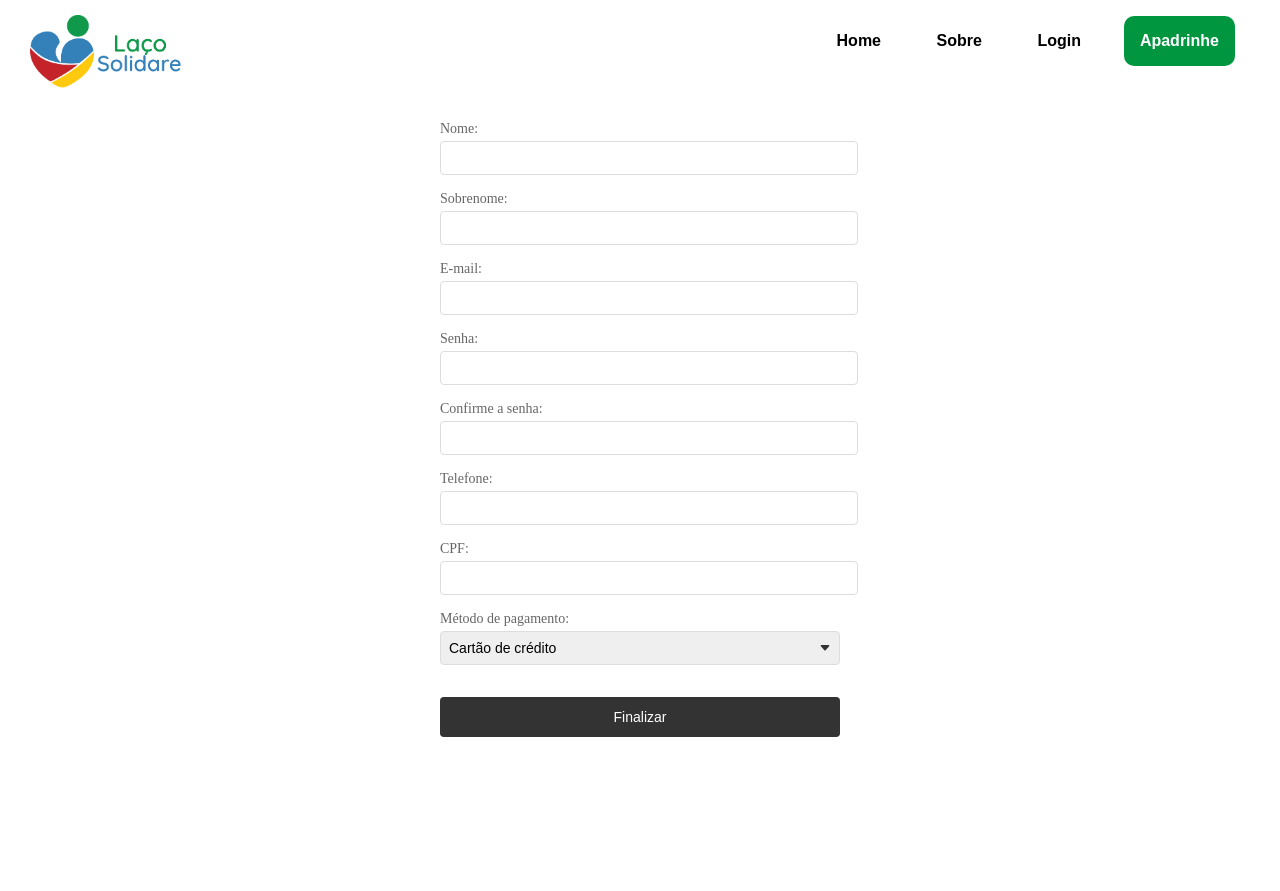
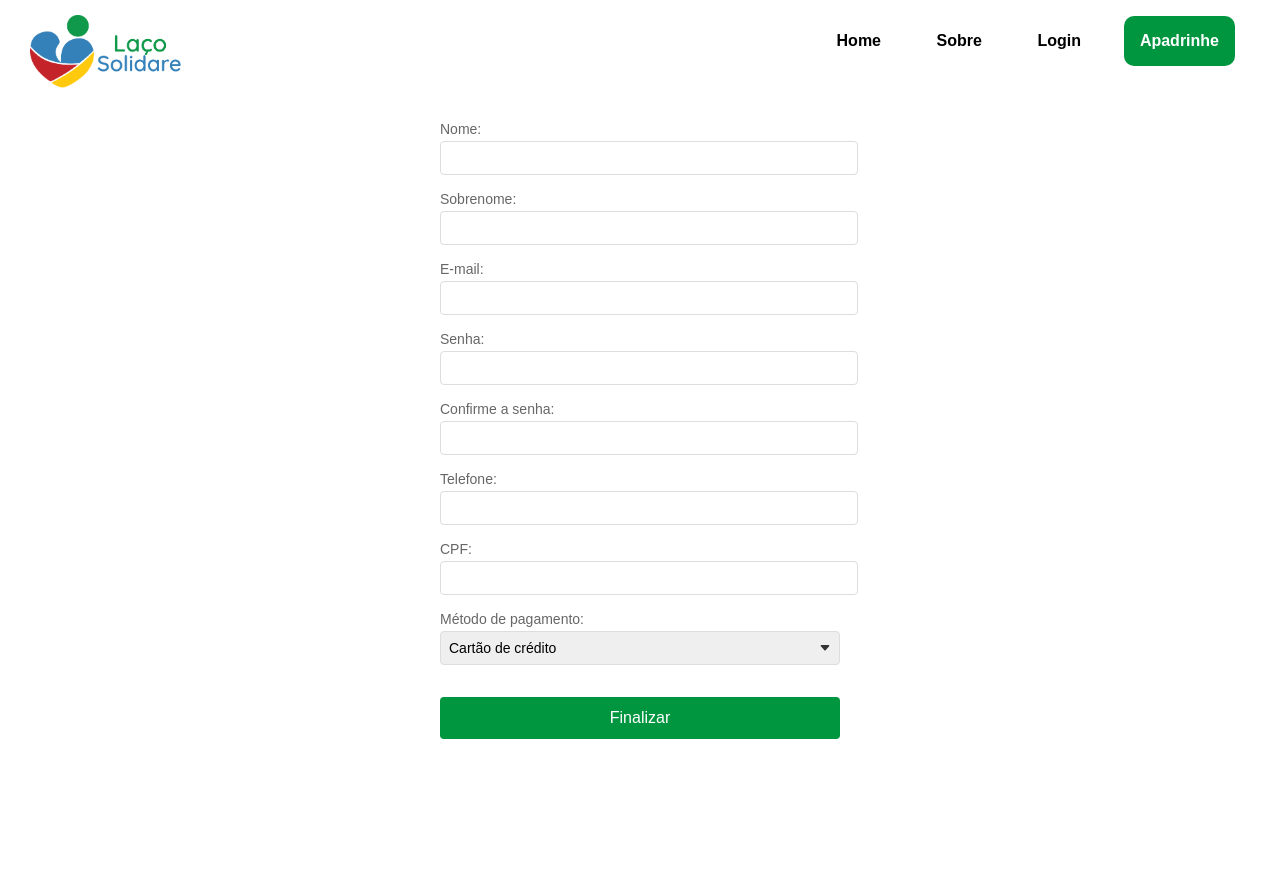
Before and after one commit to amandaaluzc/solidare-g5, a Django app: page /registrar/ in a window 1280 px wide. Run offline with Django 5.2, Linux system fonts and the light colour scheme; parts of the project's set-up code (start-up, migrations or seed data) failed here and were passed over.

Commit message:
ajuste de fonte nas telas de cadastro

```diff
--- a/apadrinhamento/static/styles/registrarpadrinhos.css
+++ b/apadrinhamento/static/styles/registrarpadrinhos.css
@@ -66,6 +66,7 @@ main {
     min-height: calc(100vh - 70px);
     padding: 40px 20px;
     background-color: white;
+
 }
 
 .container {
@@ -75,6 +76,7 @@ main {
 
 .form-box {
     width: 100%;
+    font-family: sans-serif;
 }
 
 .input-group {
@@ -104,11 +106,12 @@ main {
 button[type="submit"] {
     width: 100%;
     padding: 12px;
-    background-color: #333;
+    background-color: #009640;
     color: white;
     border: none;
     border-radius: 4px;
-    font-size: 14px;
+    font-size: 16px;
+    font-weight: 500;
     cursor: pointer;
     margin-top: 16px;
 }
```
Also changed, not shown: apadrinhamento/static/styles/login-adm.css (+9 -4 lines).
